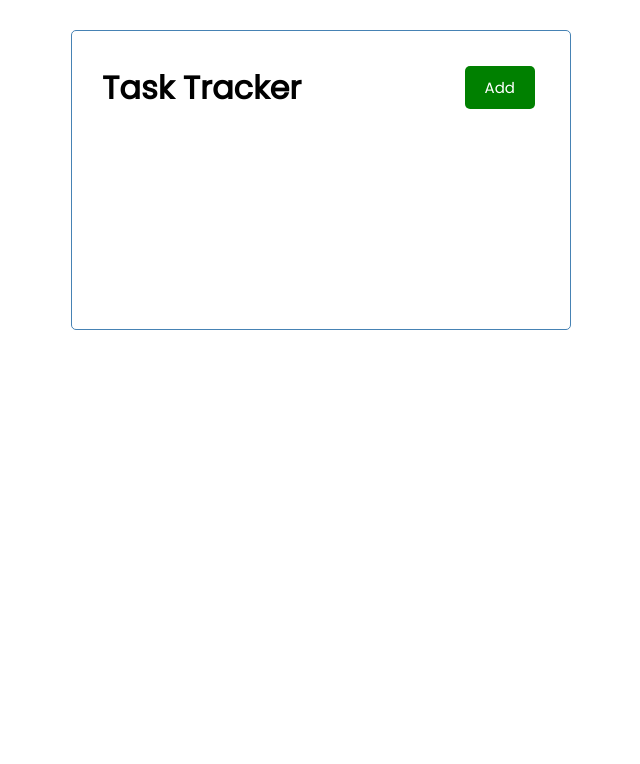
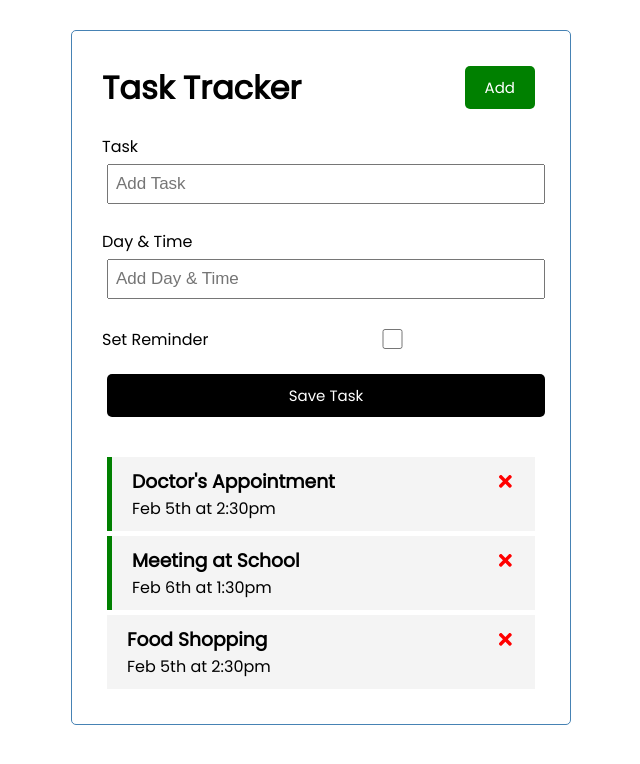
Before and after one commit to nihalanand24/react-task-tracker, a React (Create React App) app: page / in a window 1280 px wide. Shown: the top 764 px of the page, without its empty margins (319-959 px from the left). Built offline with nearby package versions, Linux system fonts and the light colour scheme.

Commit message:
add tasks and delete task completed

```diff
--- a/package.json
+++ b/package.json
@@ -8,6 +8,7 @@
     "@testing-library/user-event": "^12.8.0",
     "react": "^17.0.1",
     "react-dom": "^17.0.1",
+    "react-icons": "^4.2.0",
     "react-scripts": "4.0.3",
     "web-vitals": "^1.1.0"
   },
--- a/src/App.js
+++ b/src/App.js
@@ -1,11 +1,53 @@
 // import Header from './components/Header'
 
 import Header from "./components/Header";
+import Tasks from "./components/Tasks";
+import { useState } from "react"
+import AddTask from "./components/AddTask";
 
 function App() {
+
+  const [tasks, setTasks] = useState([
+          {
+              id: 1,
+              text: "Doctor's Appointment",
+              day: 'Feb 5th at 2:30pm',
+              reminder: true
+          },
+          {
+              id: 2,
+              text: "Meeting at School",
+              day: 'Feb 6th at 1:30pm',
+              reminder: true
+          },
+          {
+              id: 3,
+              text: "Food Shopping",
+              day: 'Feb 5th at 2:30pm',
+              reminder: false
+          }
+      ])
+
+  const addTask = (task) => {
+    const id = Math.floor(Math.random() * 10000) + 1;
+
+    const newTask = {id, ...task}
+    setTasks([...tasks, newTask])
+  }
+
+  const deleteTask = id => {
+    setTasks(tasks.filter(task => task.id !== id));
+  }
+
+  const toggleReminder = id => {
+    setTasks(tasks.map(task => task.id === id ? {...task, reminder: !task.reminder} : task))
+  }
+
   return (
     <div className="container">
       <Header />
+      <AddTask onAdd={addTask}/>
+      {tasks.length > 0 ? <Tasks tasks={tasks} onDelete={deleteTask} onToggle={toggleReminder}/> : 'No more tasks'}
     </div>
   );
 }
--- /dev/null
+++ b/src/components/AddTask.jsx
@@ -0,0 +1,43 @@
+import { useState } from "react"
+
+const AddTask = ({onAdd}) => {
+
+    const [text, setText] = useState('');
+    const [day, setDay] = useState('');
+    const [reminder, setReminder] = useState(false);
+
+    const onSubmit = e => {
+        e.preventDefault();
+
+        if(!text) {
+            alert('Please add a task');
+            return
+        }
+
+        onAdd({text, day, reminder})
+
+        setText('');
+        setDay('');
+        setReminder(false);
+    }
+
+    return (
+        <form className='add-form' onSubmit={onSubmit}>
+            <div className="form-control">
+                <label htmlFor="">Task</label>
+                <input type="text" placeholder='Add Task' value={text} onChange={e => setText(e.target.value)}/>
+            </div>
+            <div className="form-control">
+                <label htmlFor="">Day & Time</label>
+                <input type="text" placeholder='Add Day & Time' value={day} onChange={e => setDay(e.target.value)}/>
+            </div>
+            <div className="form-control form-control-check">
+                <label htmlFor="">Set Reminder</label>
+                <input type="checkbox" checked={reminder} value={reminder} onChange={e => setReminder(e.currentTarget.checked)}/>
+            </div>
+            <input type="submit" value='Save Task' className='btn btn-block'/>
+        </form>
+    )
+}
+
+export default AddTask
--- /dev/null
+++ b/src/components/Task.jsx
@@ -0,0 +1,12 @@
+import { FaTimes } from 'react-icons/fa'
+
+const Task = ({ task, onDelete, onToggle }) => {
+    return (
+        <div className={`task ${task.reminder ? 'reminder' : ''}`} onDoubleClick={() => onToggle(task.id)}>
+            <h3>{task.text}<FaTimes style={{color: 'red', cursor: 'pointer'}} onClick={() => onDelete(task.id)}/></h3>
+            <p>{task.day}</p>
+        </div>
+    )
+}
+
+export default Task
--- /dev/null
+++ b/src/components/Tasks.jsx
@@ -0,0 +1,14 @@
+import Task from './Task';
+
+const Tasks = ({ tasks, onDelete, onToggle }) => {
+
+
+    return (
+        <>
+            {tasks.map((task) => (<Task key={task.id} task={task} onDelete={onDelete} onToggle={onToggle}/>))}
+        </>
+    )
+}
+
+
+export default Tasks
```
Also changed, not shown: 1 other file (tests, documents, lock files or other folders).
